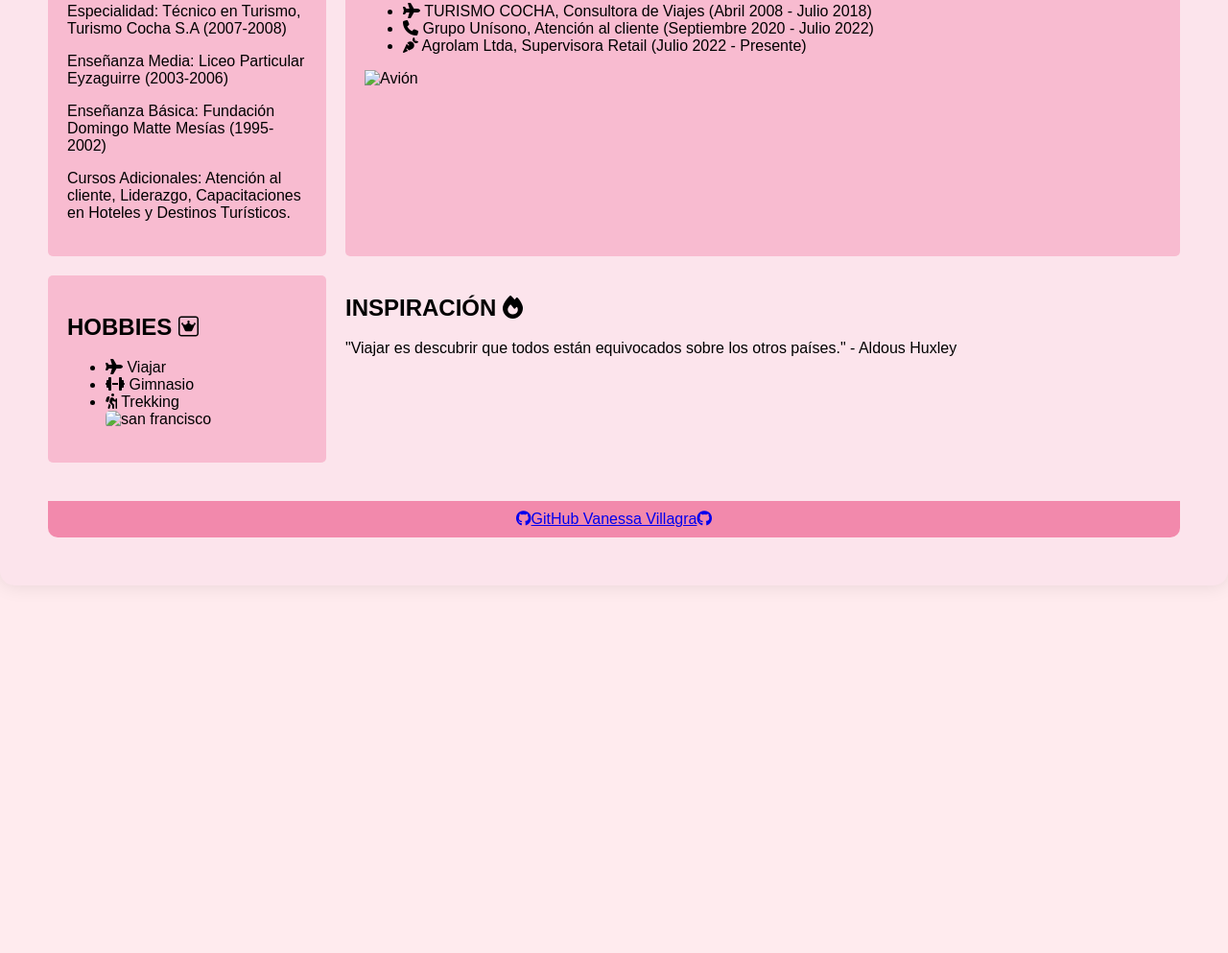
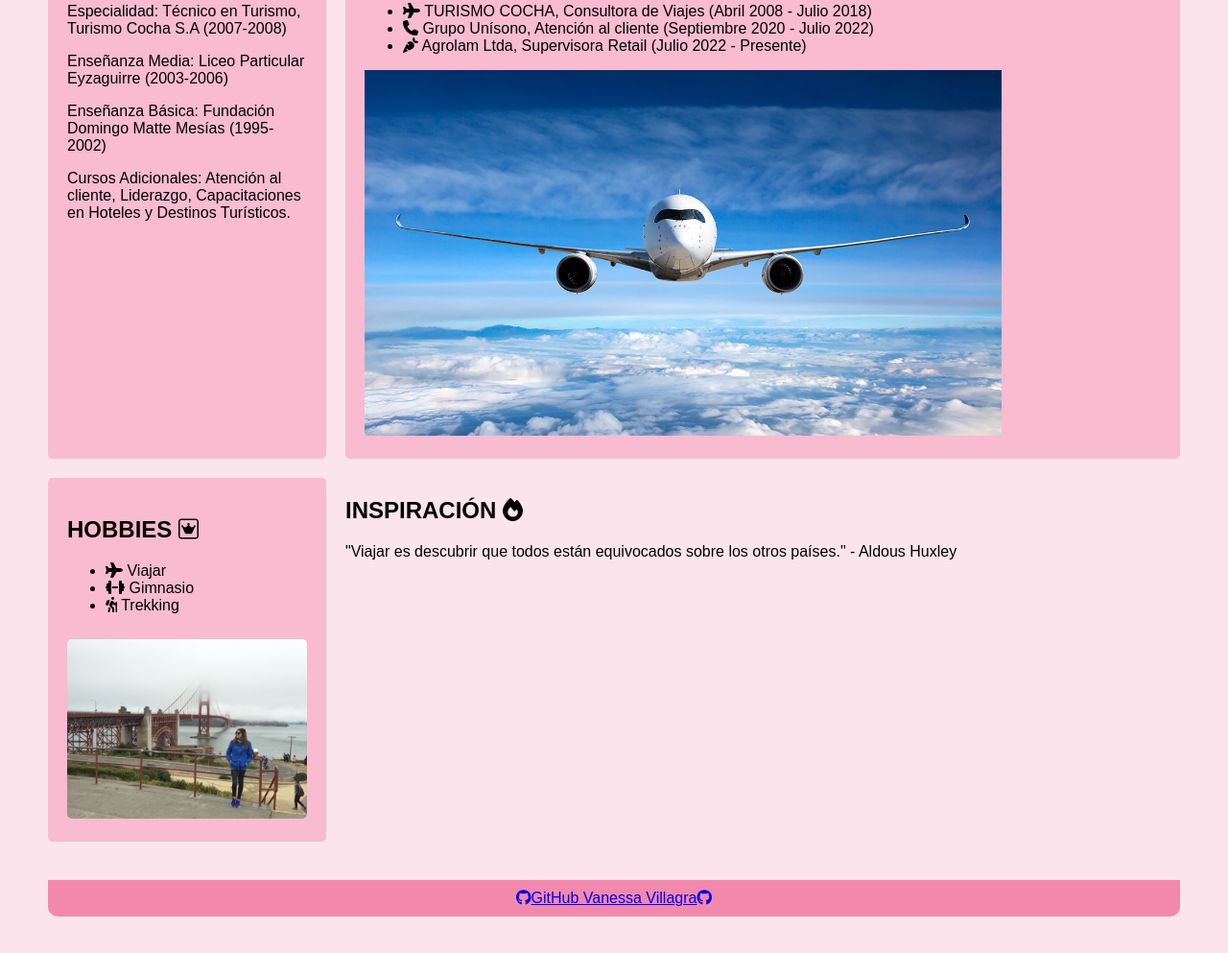
Before and after one commit to Vane2130/Vane, a plain HTML site: page index.html in a window 1280 px wide. Shown: the part 601-1594 px from the top of the page at 96% size. Before the commit the page ends 1231 px from the top, so only its background shows below. Drawn offline with Linux system fonts and the light colour scheme.

Commit message:
Se agregan fotografias de manera local
Se modifica codigo y se agregan las fotografias a la carpeta del proyecto

```diff
--- a/index.html
+++ b/index.html
@@ -4,18 +4,16 @@
 <meta charset="UTF-8">
 <meta name="viewport" content="width=device-width, initial-scale=1.0">
 <title>Curriculum Vanessa Villagra</title>
+<link rel="stylesheet" href="style.css">
 <script src="https://kit.fontawesome.com/fba55dc263.js" crossorigin="anonymous"></script>
-<link rel="stylesheet" href="style.css">
 </head>
 <body>
   <div class="resume">
     <header>
       <div class="fotografia">
-            <img src="file:///C:/Users/vanes/OneDrive/Escritorio/Vane.jpg" alt="Foto de Vane">
+        <img src=Vane.jpg alt="Foto de Vane">
       </div>
       <h1>VANESSA ELIZABETH VILLAGRA CERECEDA</h1>
-</body>
-</html>
     </header>
     <aside class="details">
       <h2>DETALLES <i class="fa-solid fa-headphones"></i></h2>
@@ -34,7 +32,6 @@
       <p>Enseñanza Básica: Fundación Domingo Matte Mesías (1995-2002)</p>
       <p>Cursos Adicionales: Atención al cliente, Liderazgo, Capacitaciones en Hoteles y Destinos Turísticos.</p>
     </section>
-
     <section class="work-experience">
       <h2>EXPERIENCIA LABORAL <i class="fa-solid fa-briefcase"></i></h2>
       <ul>
@@ -42,7 +39,7 @@
         <li><i class="fas fa-phone"></i> Grupo Unísono, Atención al cliente (Septiembre 2020 - Julio 2022)</li>
         <li><i class="fas fa-carrot"></i> Agrolam Ltda, Supervisora Retail (Julio 2022 - Presente)</li>
       </ul>
-    <img src="C:/Users/vanes/OneDrive/Escritorio/avion.jpg" alt="Avión" style="width: 80%; height: auto;">
+      <img src=avion.jpg alt="Avión" style="width: 80%; height: auto;">
     </section>
     <section class="hobbies">
       <h2>HOBBIES <i class="fa-brands fa-square-web-awesome-stroke"></i></h2>
@@ -50,11 +47,10 @@
         <li><i class="fas fa-plane"></i> Viajar</li>
         <li><i class="fa-solid fa-dumbbell"></i> Gimnasio</li>
         <li><i class="fa-solid fa-hiking"></i> Trekking</li>
-
-    <img src="C:\Users\vanes\OneDrive\Escritorio\san francisco.jpg" alt="san francisco" style="width: 100%; height: auto; border-radius: 5px;">
-
-
       </ul>
+      <div class="image-container">
+        <img src=sanfrancisco.jpg alt="san francisco" style="width: 100%; height: auto; border-radius: 5px; margin-top: 10px;">
+      </div>
     </section>
     <section class="extra-content">
       <h2>INSPIRACIÓN <i class="fa-solid fa-fire"></i></h2>
--- a/style.css
+++ b/style.css
@@ -4,6 +4,7 @@ body {
     margin: 0;
     background-color: #ffebee;
 }
+
 .resume {
     display: grid;
     grid-template-columns: 1fr 3fr;
@@ -22,6 +23,7 @@ body {
     border-radius: 15px;
     background-color: #fce4ec;
 }
+
 header {
     display: flex;
     justify-content: center;
@@ -32,6 +34,7 @@ header {
     grid-area: header;
     border-radius: 10px 10px 0 0;
 }
+
 .fotografia img {
     border-radius: 50%;
     border: 4px solid #ec407a;
@@ -39,7 +42,8 @@ header {
     height: 150px;
     display: block;
     margin-right: 200px;
-    }
+}
+
 footer {
     grid-area: footer;
     background-color: #ec40798c;
@@ -47,8 +51,13 @@ footer {
     text-align: center;
     padding: 10px 20px;
 }
+
 .details, .profile, .hobbies, .studies, .work-experience {
     padding: 20px;
     border-radius: 5px;
     background-color: #f8bbd0;
 }
+
+.image-container {
+    text-align: center;
+}
```
Also changed, not shown: Vane.jpg (added), avion.jpg (added), sanfrancisco.jpg (added). Lines whose indentation alone changed are shown as unchanged.
